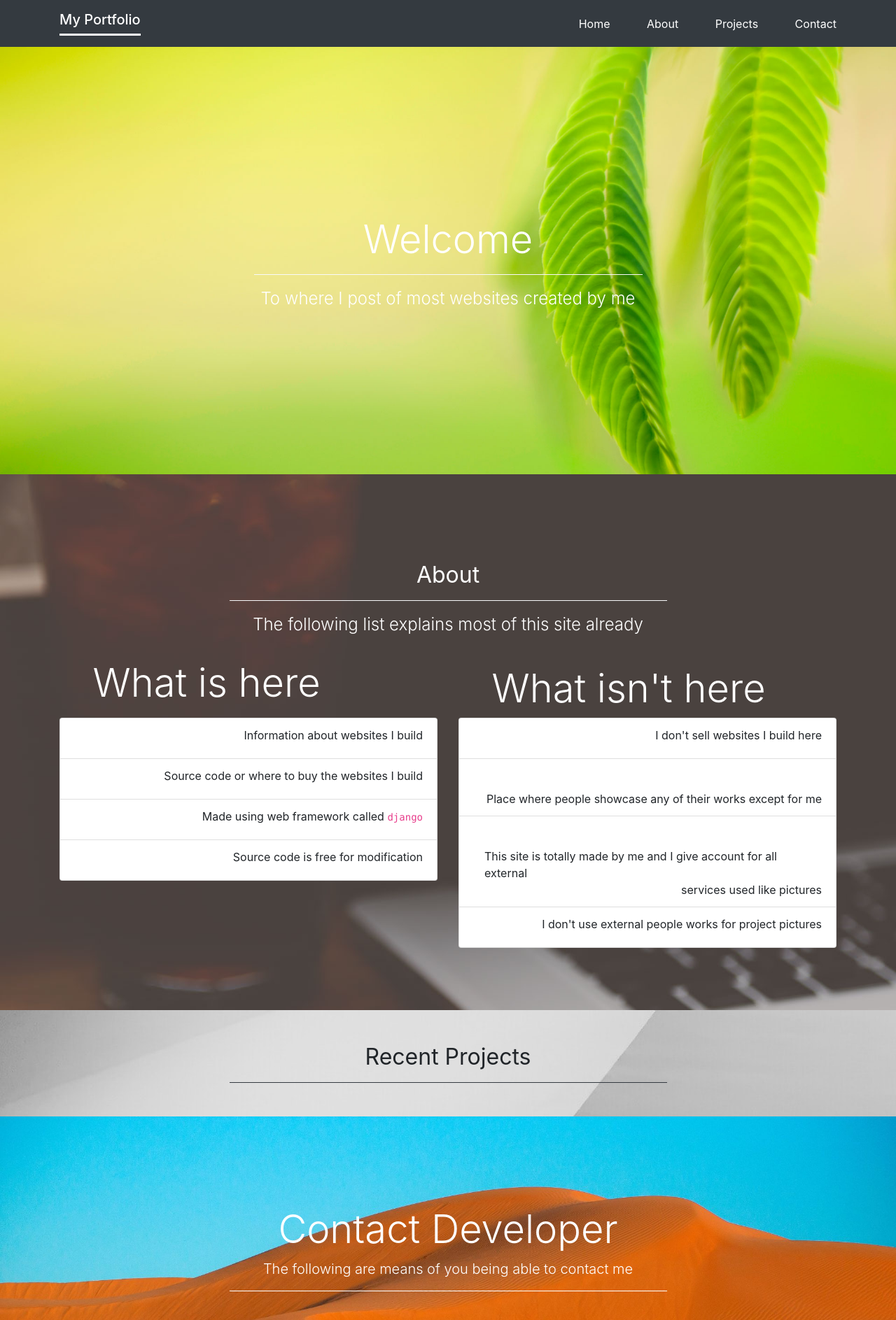
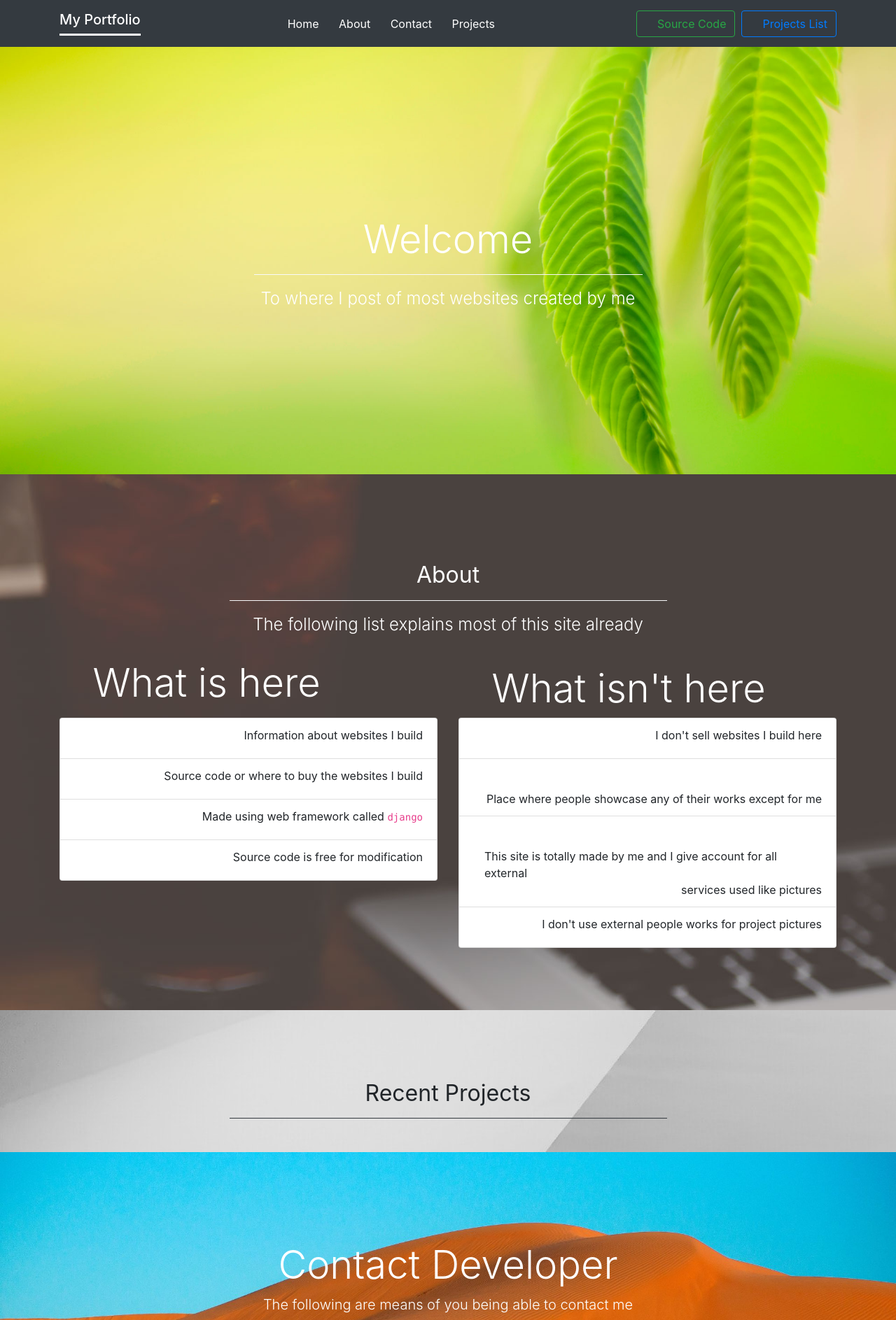
Before and after one commit to LokotamaTheMastermind/website-portfolio-django-project, a Django app: page / in a window 1280 px wide. Shown: the top 1887 px of the page at 70% size. Run offline with Django 3.2, Linux system fonts and the light colour scheme; data that the repository does not hold is empty; parts of the project's set-up code (start-up, migrations or seed data) failed here and were passed over; some libraries are stand-ins or nearby versions; some web fonts are replaced.

Commit message:
Configured setting.py and the shared components templates and the urls of the main project, also edited the templates for main page and added jquery static file

```diff
--- a/src/templates/landing/index.html
+++ b/src/templates/landing/index.html
@@ -31,6 +31,7 @@
         background-repeat: no-repeat;
         background-size: cover;
         background-position: center;
+        padding-top: 4%;
     }
 
     .about-banner {
@@ -123,7 +124,7 @@
     </section>
 
     <!-- Section for recent projects -->
-    <section class="container-fluid recent-projects-banner">
+    <section class="container-fluid recent-projects-banner" id="projects">
         <h3 class="font-size-2 text-center pt-5">Recent Projects</h3>
         <hr class="w-50 border-dark mb-5" />
         <div class="row">
--- a/src/templates/shared/base.html
+++ b/src/templates/shared/base.html
@@ -17,6 +17,7 @@
     <link rel="stylesheet" href="{% static 'shared/css/style.css' %}">
 
     <!-- Scripts -->
+    <script src="{% static 'lib/standalone/jquery.js' %}"></script>
     {% if settings %}
     <script src="{% static 'lib/bootstrap/js/bootstrap.js' %}"></script>
     {% else %}
--- a/src/templates/shared/components/footer.html
+++ b/src/templates/shared/components/footer.html
@@ -21,8 +21,9 @@
                     <code>LokotamaTheMastermind</code></span>
             </div>
             <div class="col-6">
-                <span class="float-right mr-5"><a href="#" class="no-decoration link-color">Terms & Conditions</a><span
-                        class="divider ml-3"></span><a href="#" class="ml-3 no-decoration link-color">Privacy
+                <span class="float-right mr-5"><a href="{% url 'policies:terms-and-conditions' %}"
+                        class="no-decoration link-color">Terms & Conditions</a><span class="divider ml-3"></span><a
+                        href="{% url 'policies:privacy-policy' %}" class="ml-3 no-decoration link-color">Privacy
                         Policy</a></span>
             </div>
         </div>
--- a/src/templates/shared/components/navbar.html
+++ b/src/templates/shared/components/navbar.html
@@ -32,10 +32,16 @@
         <h3 class="navbar-brand banner-header"><a href="/#top" class="no-decoration text-white text-sm-center">My
                 Portfolio</a></h3>
         <div class="float-right">
-            <a href="/#begin" class="text-white no-decoration animated-link mr-5">Home</a>
-            <a href="/#about" class="text-white no-decoration animated-link mr-5">About</a>
-            <a href="{% url 'main:project-list' %}" class="text-white no-decoration animated-link mr-5">Projects</a>
-            <a href="/#contact" class="text-white no-decoration animated-link">Contact</a>
+            <a href="/#begin" class="text-white no-decoration animated-link mr-4">Home</a>
+            <a href="/#about" class="text-white no-decoration animated-link mr-4">About</a>
+            <a href="/#contact" class="text-white no-decoration animated-link mr-4">Contact</a>
+            <a href="/#projects" class="text-white no-decoration animated-link">Projects</a>
+        </div>
+        <div class="dropdown ml-2">
+            <button class="btn btn-outline-success" type="button"><i class="fab fa-github text-black-50"></i> Source
+                Code</button>&nbsp;
+            <button class="btn btn-outline-primary" type="button"><i class="fa fa-images text-white"></i>
+                <a href="{% url 'main:project-list' %}" class="btn-link no-decoration">Projects List</a></button>
         </div>
     </div>
 </nav>
--- a/src/website_development_portfolio/urls.py
+++ b/src/website_development_portfolio/urls.py
@@ -1,17 +1,5 @@
-"""website_development_portfolio URL Configuration
-
-The `urlpatterns` list routes URLs to views. For more information please see:
-    https://docs.djangoproject.com/en/3.1/topics/http/urls/
-Examples:
-Function views
-    1. Add an import:  from my_app import views
-    2. Add a URL to urlpatterns:  path('', views.home, name='home')
-Class-based views
-    1. Add an import:  from other_app.views import Home
-    2. Add a URL to urlpatterns:  path('', Home.as_view(), name='home')
-Including another URLconf
-    1. Import the include() function: from django.urls import include, path
-    2. Add a URL to urlpatterns:  path('blog/', include('blog.urls'))
+"""
+Project URL Configuration
 """
 from django.contrib import admin
 from django.urls import path, include
@@ -23,8 +11,10 @@ from .views import *
 urlpatterns = [
     path('admin/', admin.site.urls),
     path('', index, name='landing'),
-    path('projects/', include('main.urls'))
+    path('projects/', include('main.urls')),
+    path('policies/', include('extra.urls'))
 ]
 
+# Static and media files routing
 urlpatterns += static(settings.STATIC_URL, document_root=settings.STATIC_ROOT)
 urlpatterns += static(settings.MEDIA_URL, document_root=settings.MEDIA_ROOT)
```
Also changed, not shown: src/extra/views.py (+9 -1 lines), src/website_development_portfolio/settings.py (+2 -18 lines).
